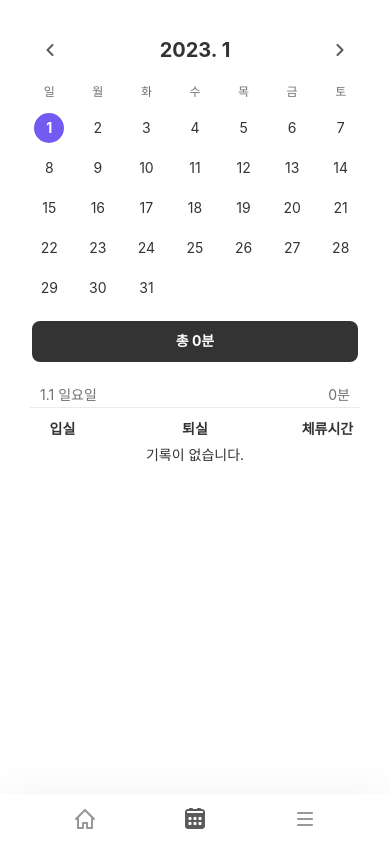
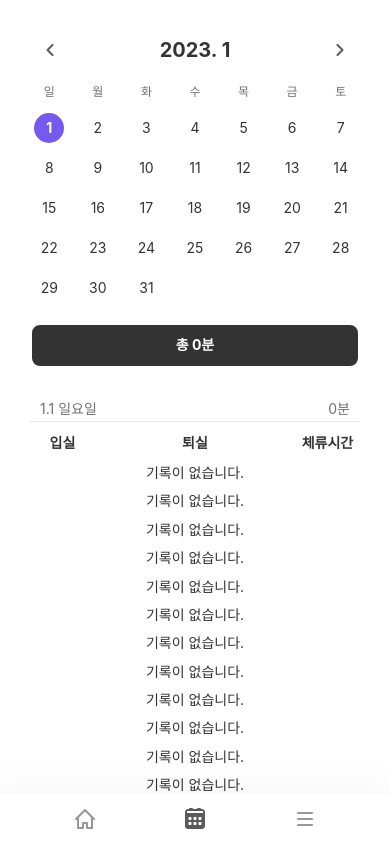
Before and after one commit to 42inshin/24HANE, a Vue app: page /calendar in a window 390 px wide. Both pictures are taken after a click on the button 50 px from the left and 50 px from the top of the page. Built offline with nearby package versions, Linux system fonts and the light colour scheme.

Commit message:
FEAT: log기록 부분 높이 캘린터 크기에 따라 반응형으로 되도록 기능추가

```diff
--- a/src/components/calendar/AccMonth.vue
+++ b/src/components/calendar/AccMonth.vue
@@ -13,7 +13,7 @@ const { getMonthAccTimeText } = useMonthLogStore();
   justify-content: center;
   align-items: center;
   height: 45px;
-  margin: 16px 0 20px;
+  margin: 20px 0 30px;
   background-color: var(--black);
   color: var(--white);
   border-radius: 10px;
--- a/src/components/calendar/LogTable.vue
+++ b/src/components/calendar/LogTable.vue
@@ -6,11 +6,29 @@ const {
   showDataLogs,
   showSelectedDate,
   showSelectedDateText,
+  showMonth,
 } = useMonthLogStore();
 
 const logs = ref(showDataLogs());
+
 watch(showSelectedDate, () => {
   logs.value = showDataLogs();
+});
+
+const calcHeight = () => {
+  const days = document.querySelector(".days");
+  const daysHeight = days?.clientHeight;
+  console.log(daysHeight);
+  const logs = document.querySelector(".logs");
+  if (daysHeight && daysHeight > 190) {
+    logs?.classList.add("smaller");
+  } else {
+    logs?.classList.remove("smaller");
+  }
+};
+
+watch(showMonth, () => {
+  calcHeight();
 });
 </script>
 
@@ -35,16 +53,25 @@ watch(showSelectedDate, () => {
           </div>
         </li>
         <li class="log logEmpty" v-if="logs.length == 0">기록이 없습니다.</li>
+        <li class="log logEmpty" v-if="logs.length == 0">기록이 없습니다.</li>
+        <li class="log logEmpty" v-if="logs.length == 0">기록이 없습니다.</li>
+        <li class="log logEmpty" v-if="logs.length == 0">기록이 없습니다.</li>
+        <li class="log logEmpty" v-if="logs.length == 0">기록이 없습니다.</li>
+        <li class="log logEmpty" v-if="logs.length == 0">기록이 없습니다.</li>
+        <li class="log logEmpty" v-if="logs.length == 0">기록이 없습니다.</li>
+        <li class="log logEmpty" v-if="logs.length == 0">기록이 없습니다.</li>
+        <li class="log logEmpty" v-if="logs.length == 0">기록이 없습니다.</li>
+        <li class="log logEmpty" v-if="logs.length == 0">기록이 없습니다.</li>
+        <li class="log logEmpty" v-if="logs.length == 0">기록이 없습니다.</li>
+        <li class="log logEmpty" v-if="logs.length == 0">기록이 없습니다.</li>
+        <li class="log logEmpty" v-if="logs.length == 0">기록이 없습니다.</li>
+        <li class="log logEmpty" v-if="logs.length == 0">기록이 없습니다.</li>
       </ul>
     </div>
   </div>
 </template>
 
 <style scoped>
-.wrap {
-  width: 100%;
-}
-
 .totalLog {
   display: flex;
   justify-content: space-between;
@@ -64,7 +91,7 @@ watch(showSelectedDate, () => {
   align-items: center;
   padding: 0;
   font-size: 0.875rem;
-  margin-bottom: 4px;
+  margin-bottom: 8px;
 }
 .logTitle li {
   list-style: none;
@@ -77,14 +104,23 @@ watch(showSelectedDate, () => {
   font-size: 0.875rem;
   margin-bottom: 10px;
   padding: 0;
+  overflow-y: scroll;
+  scrollbar-width: none;
+  -ms-overflow-style: none;
+  height: calc(100vh - 514px);
 }
+
+.logs.smaller {
+  height: calc(100vh - 554px);
+}
+
 .logs .log {
   display: flex;
   justify-content: space-between;
   align-items: center;
   list-style: none;
   text-align: center;
-  margin-bottom: 4px;
+  margin-bottom: 6px;
 }
 .logs .logEmpty {
   justify-content: center;
--- a/src/components/common/HeaderBarSub.vue
+++ b/src/components/common/HeaderBarSub.vue
@@ -1,5 +1,4 @@
 <script setup lang="ts">
-import { ref } from "vue";
 import VIcon from "@/components/icons/IconChevron.vue";
 const props = defineProps<{
   title: string;
--- a/src/views/CalendarView.vue
+++ b/src/views/CalendarView.vue
@@ -10,7 +10,7 @@ import CalendarSection from "@/components/calendar/CalendarSection.vue";
 
 <style scoped>
 main {
-  padding: 30px 30px 80px;
+  padding: 30px 30px 0px;
   background-color: var(--color-background);
   min-height: 100%;
 }
```
